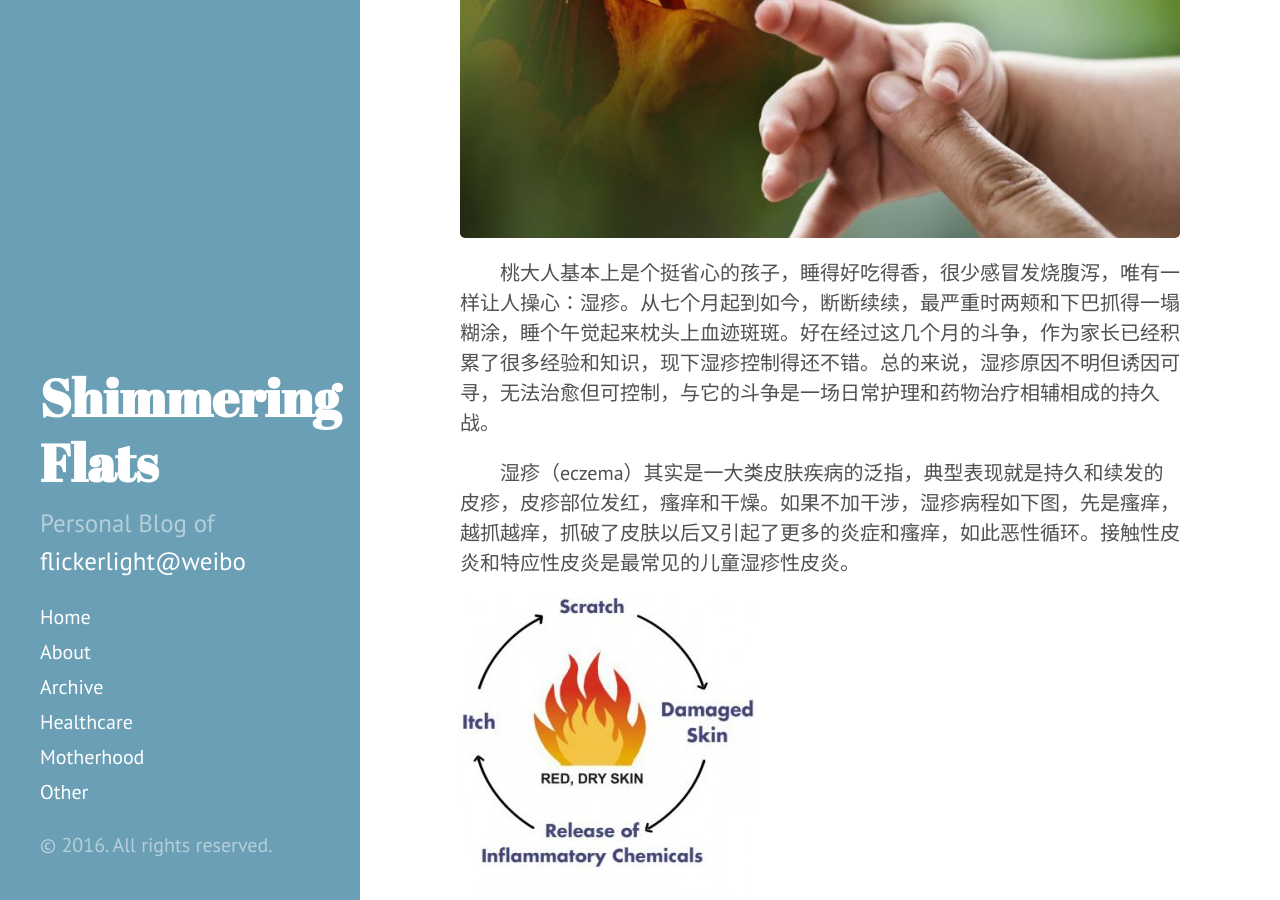
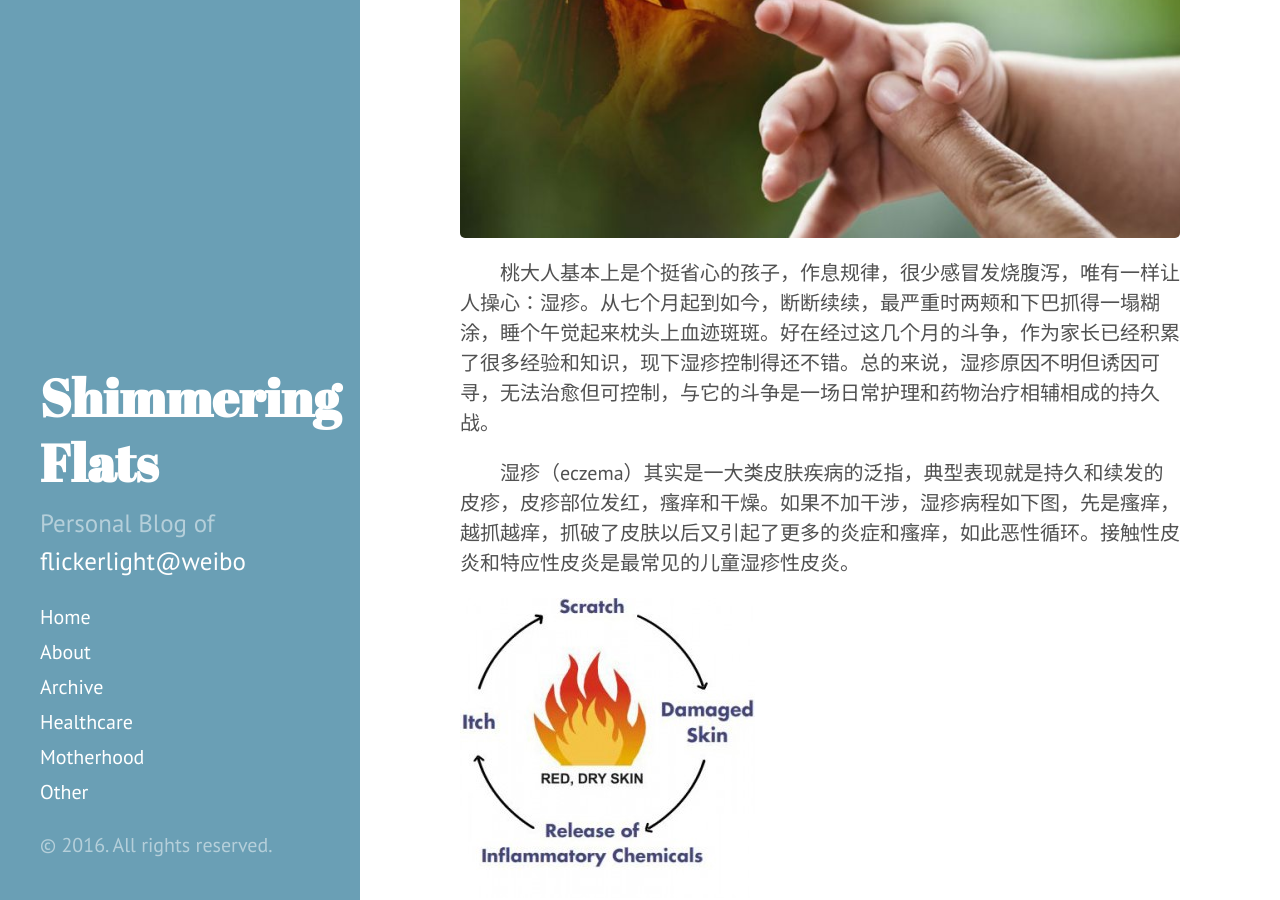
Before and after one commit to flickerlight/flickerlight.github.io, a Jekyll site: the page built from _posts/2016-06-28-fight-ezcema-1.markdown, in a window 1280 px wide and 900 px high, scrolled down 400 px. Built offline with Jekyll 4.4.1, drawn with Linux system fonts in a browser that asks for light colours; Markdown is read by kramdown in place of the engine named in the settings.

Commit message:
change a post a bit

```diff
--- a/_posts/2016-06-28-fight-ezcema-1.markdown
+++ b/_posts/2016-06-28-fight-ezcema-1.markdown
@@ -7,7 +7,7 @@ category: Healthcare
 ---
 <img src="/images/2016-06-28/woman-child-dragon.jpg">
 
-&emsp;&emsp;桃大人基本上是个挺省心的孩子，睡得好吃得香，很少感冒发烧腹泻，唯有一样让人操心：湿疹。从七个月起到如今，断断续续，最严重时两颊和下巴抓得一塌糊涂，睡个午觉起来枕头上血迹斑斑。好在经过这几个月的斗争，作为家长已经积累了很多经验和知识，现下湿疹控制得还不错。总的来说，湿疹原因不明但诱因可寻，无法治愈但可控制，与它的斗争是一场日常护理和药物治疗相辅相成的持久战。
+&emsp;&emsp;桃大人基本上是个挺省心的孩子，作息规律，很少感冒发烧腹泻，唯有一样让人操心：湿疹。从七个月起到如今，断断续续，最严重时两颊和下巴抓得一塌糊涂，睡个午觉起来枕头上血迹斑斑。好在经过这几个月的斗争，作为家长已经积累了很多经验和知识，现下湿疹控制得还不错。总的来说，湿疹原因不明但诱因可寻，无法治愈但可控制，与它的斗争是一场日常护理和药物治疗相辅相成的持久战。
 
 &emsp;&emsp;湿疹（eczema）其实是一大类皮肤疾病的泛指，典型表现就是持久和续发的皮疹，皮疹部位发红，瘙痒和干燥。如果不加干涉，湿疹病程如下图，先是瘙痒，越抓越痒，抓破了皮肤以后又引起了更多的炎症和瘙痒，如此恶性循环。接触性皮炎和特应性皮炎是最常见的儿童湿疹性皮炎。
 
```
